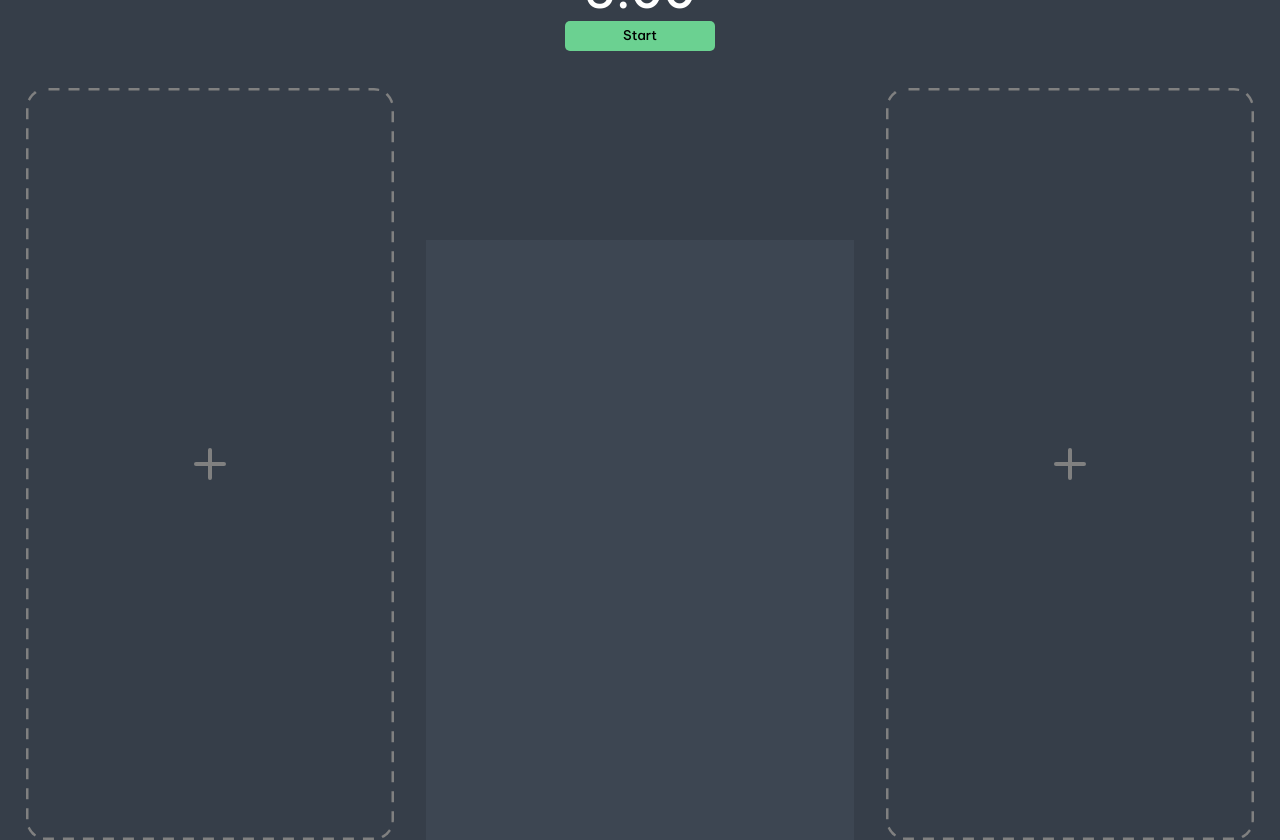
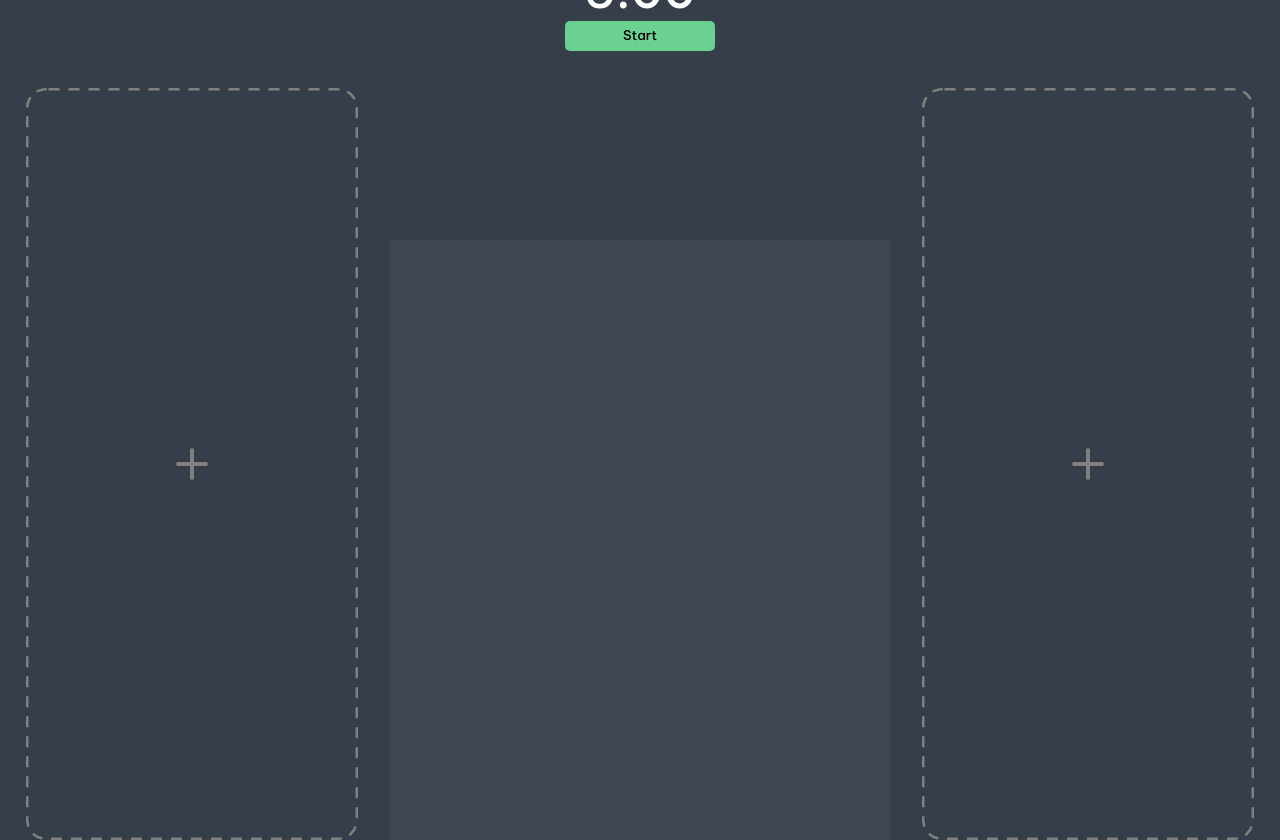
Before and after one commit to owenpete/streamvote, a Next.js app: page / in a window 1280 px wide. Built offline with nearby package versions, Linux system fonts and the light colour scheme; what tmi.js would draw is missing.

Commit message:
fix issue where long messages could increase the width of the chat box

```diff
--- a/styles/chatbox.scss
+++ b/styles/chatbox.scss
@@ -12,6 +12,7 @@
   border-radius: 5px;
   height: 100%;
   width: 100%;
+  overflow-wrap: break-word;
   overflow-x: hidden;
   overflow-y: scroll;
   &::-webkit-scrollbar {
--- a/styles/index.scss
+++ b/styles/index.scss
@@ -10,7 +10,7 @@
     'controls timer ...'
     'vote-right leaderboard vote-left'
     'vote-right chat vote-left';
-  grid-template-columns: 30% auto 30%;
+  grid-template-columns: 2fr 3fr 2fr;
   grid-template-rows: auto auto auto;
   grid-gap: 2rem;
   height: 100%;
@@ -55,6 +55,8 @@
 .main__center{
   grid-area: chat;
   width: 100%;
+  // dont know why this works but ill take it :)
+  min-width: 0px;
 }
 
 .main__left{
```
